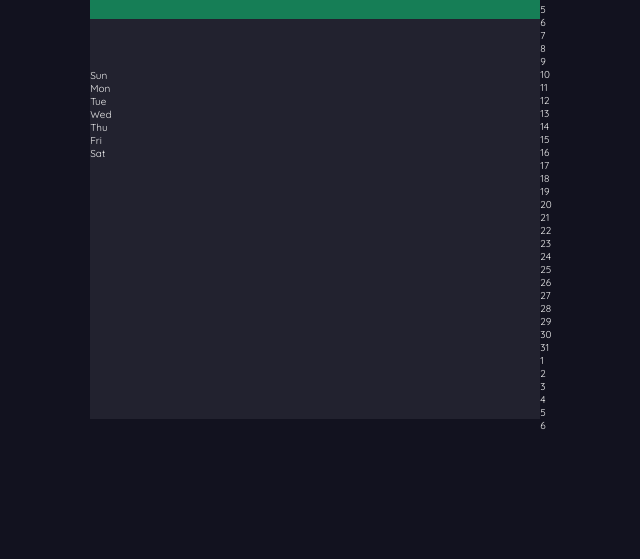
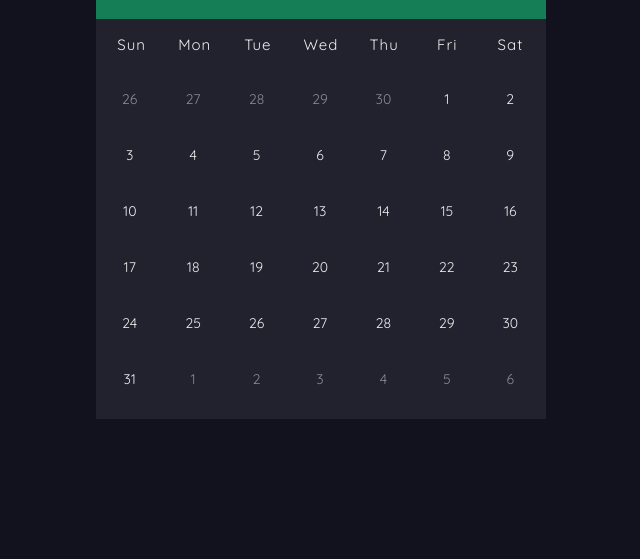
Before and after one commit to ch4rbo/calendar, a plain HTML site: page index.html in a window 1280 px wide. Shown: the part 241-800 px from the top of the page, without its empty margins (319-959 px from the left). Drawn offline with Linux system fonts and the light colour scheme.

Commit message:
calendario alineado con formato / calendar aligned with format

```diff
--- a/index.html
+++ b/index.html
@@ -26,7 +26,7 @@
                 </div>
                 <i class="fas fa-angle-right next"></i>
             </div>
-            <div class="weekdays"></div>
+            <div class="weekdays">
             <div>Sun</div>
             <div>Mon</div>
             <div>Tue</div>
--- a/styles.css
+++ b/styles.css
@@ -59,4 +59,41 @@ margin-bottom: 1rem;
     width: 100%;
     height: 5rem;
     padding: 0 0.4rem;
+    display: flex;
+    align-items: center;
+
 }
+
+.weekdays div {
+    font-size: 1.5rem;
+    font-weight: 400;
+    letter-spacing: 0.1rem;
+    width: calc(44.2rem / 7);
+    display: flex;
+    justify-content: center;
+    align-items: center;
+    text-shadow: 0 0.3rem 0.5rem rgba(rgb(0, 0, 0), rgb(0, 0, 0), rgb(0, 0, 0), 0.5 alpha);
+}
+
+.days {
+    width: 100%;
+    display: flex;
+    flex-wrap: wrap;
+    padding: .2rem;
+}
+
+.days div {
+    font-size: 1.4rem;
+    margin: .3rem;
+    width: calc(40.2rem / 7);
+    height: 5rem;
+    display: flex;
+    justify-content: center;
+    align-items: center;
+    text-shadow: 0 .3rem .5rem rgba(red, green, blue, 0.5 alpha);
+}
+
+.prev-date,
+.next-date {
+    opacity: 0.5;
+}
```
